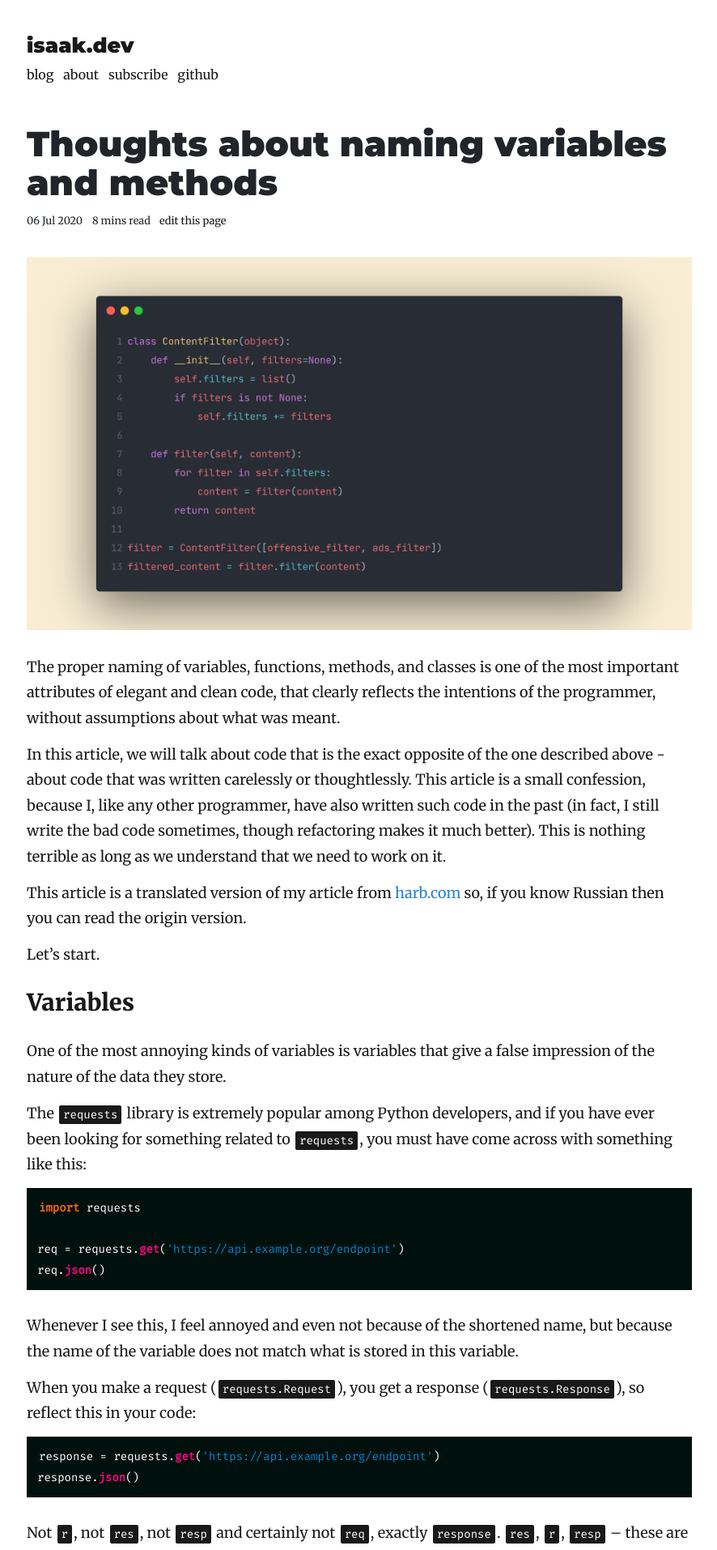
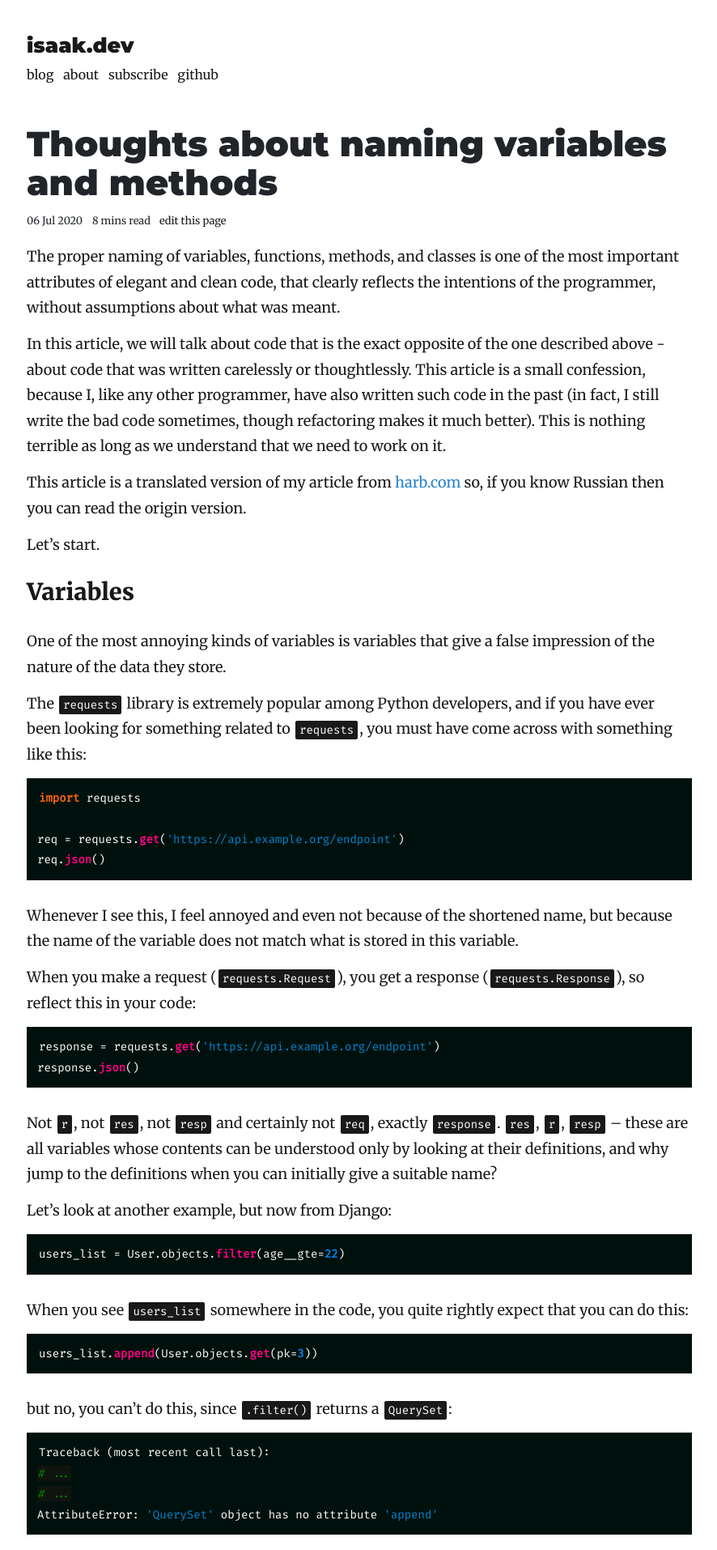
Before and after one commit to lk-geimfari/lk-geimfari.github.io, a Jekyll site: the page built from _posts/2020-07-06-a-few-thoughts-about-naming.md, in a window 1280 px wide. Shown: the top 1914 px of the page at 81% size, without its empty margins (196-1082 px from the left). Built offline with Jekyll 4.4.1, drawn with Linux system fonts in a browser that asks for light colours; nearby versions of some CDN libraries.

Commit message:
Fix previews

```diff
--- a/_posts/2020-07-06-a-few-thoughts-about-naming.md
+++ b/_posts/2020-07-06-a-few-thoughts-about-naming.md
@@ -5,10 +5,8 @@
 description: The proper naming of variables, functions, methods, and classes is one of the most important
     attributes of elegant and clean code, that clearly reflects the intentions of the programmer,
     without assumptions about what was meant.
-web_preview_image: variable_naming_image.png
+web_preview_image: caspar-david-friedrich-der-einsame-baum.jpg
 ---
-
-![]({{ "/assets/images/posts/variable_naming_image.png" | prepend: site.baseurl }})
 
 The proper naming of variables, functions, methods, and classes is one of the most important
 attributes of elegant and clean code, that clearly reflects the intentions of the programmer,
```
Also changed, not shown: assets/images/posts/caspar-david-friedrich-der-einsame-baum.jpg (added), assets/images/posts/comparison-lawrence-alma-tadema.jpg (renamed from assets/images/posts/comparison_preview.jpg).
